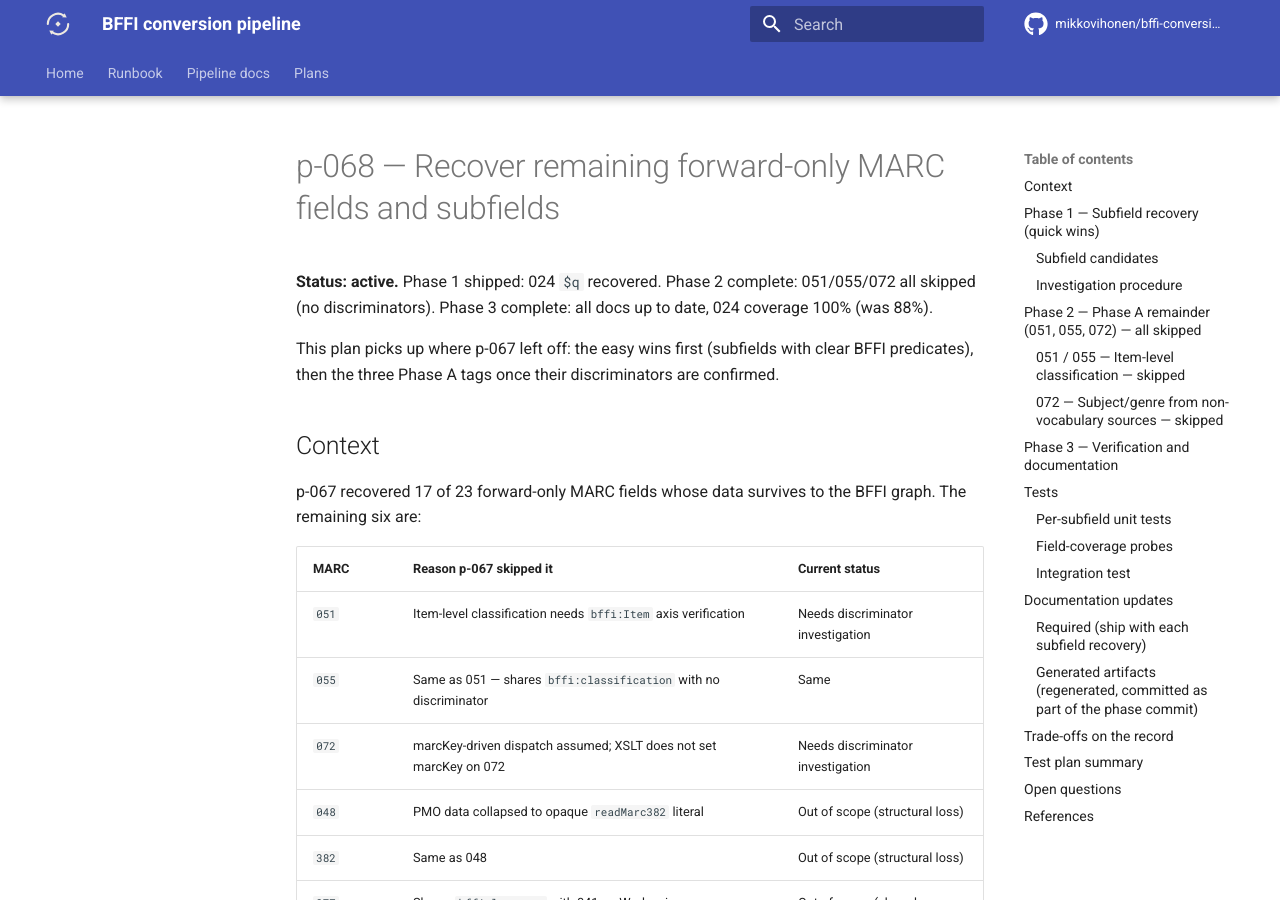
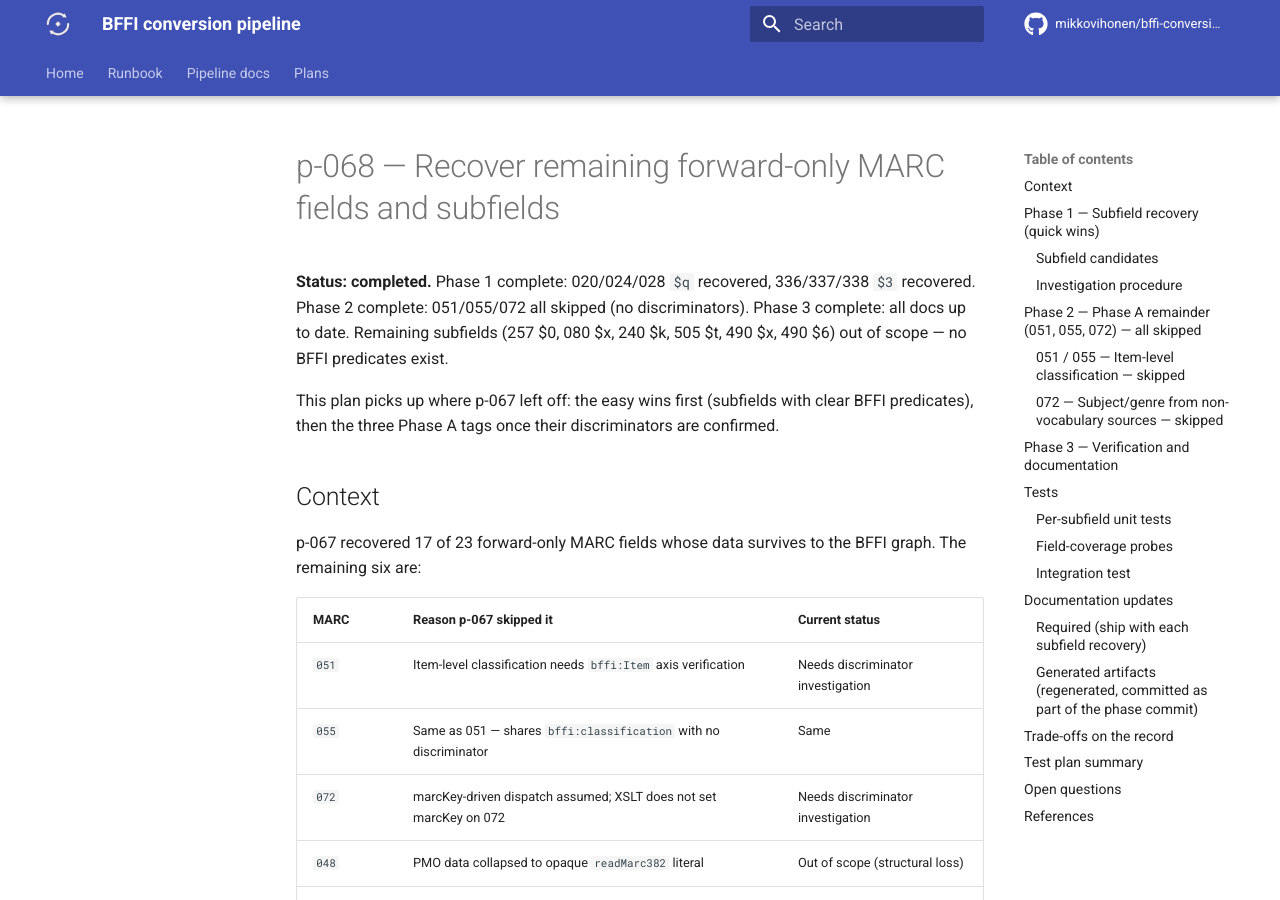
Before and after one commit to mikkovihonen/bffi-conversion-pipeline, an MkDocs documentation site: the page built from docs/plans/p-068-recover-remaining-forward-only-fields-and-subfields.md, in a window 1280 px wide and 900 px high. Built offline with MkDocs 1.6.1 and Material for MkDocs 9.7.7, drawn with Linux system fonts in a browser that asks for light colours; comment, search, counter and statistics services are not loaded.

Commit message:
docs: p-068 completed — subfields 257/080/240/505/490 out of scope
Remaining subfields have no BFFI predicate carriers and marc2bibframe2
does not produce them. Marked out of scope with documented reasons.

```diff
--- a/docs/plans/p-068-recover-remaining-forward-only-fields-and-subfields.md
+++ b/docs/plans/p-068-recover-remaining-forward-only-fields-and-subfields.md
@@ -1,6 +1,6 @@
 # p-068 — Recover remaining forward-only MARC fields and subfields
 
-**Status: active.** Phase 1 shipped: 024 `$q` recovered. Phase 2 complete: 051/055/072 all skipped (no discriminators). Phase 3 complete: all docs up to date, 024 coverage 100% (was 88%).
+**Status: completed.** Phase 1 complete: 020/024/028 `$q` recovered, 336/337/338 `$3` recovered. Phase 2 complete: 051/055/072 all skipped (no discriminators). Phase 3 complete: all docs up to date. Remaining subfields (257 $0, 080 $x, 240 $k, 505 $t, 490 $x, 490 $6) out of scope — no BFFI predicates exist.
 
 This plan picks up where p-067 left off: the easy wins first (subfields
 with clear BFFI predicates), then the three Phase A tags once their
```
